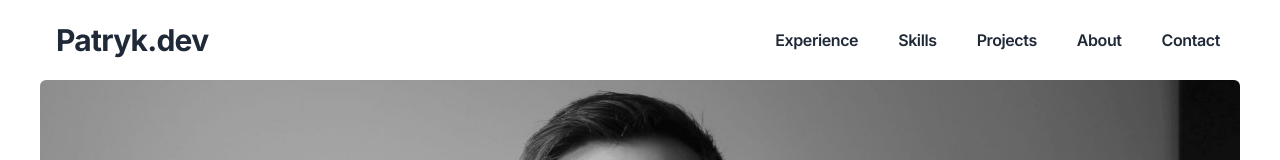
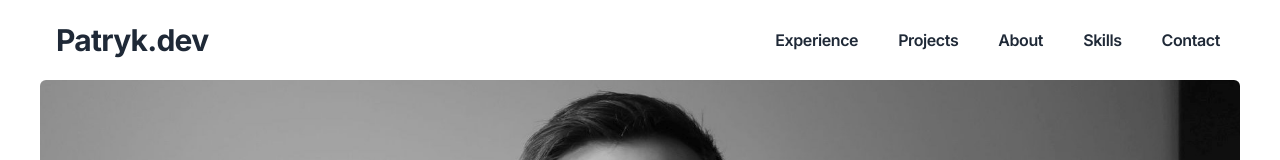
Before and after one commit to patrykswiderski/my-website, a Next.js app: page / in a window 1280 px wide. Shown: the top 160 px of the page. Built offline with nearby package versions, Linux system fonts and the light colour scheme.

Commit message:
Navbar fix

```diff
--- a/app/_components/Navbar.jsx
+++ b/app/_components/Navbar.jsx
@@ -80,12 +80,6 @@ function Navbar() {
 				</li>
 				<li
 					className={cssClassSm}
-					onClick={(e) => handleLinkClick(e, "#skills")}
-				>
-					<a href="#skills">Skills</a>
-				</li>
-				<li
-					className={cssClassSm}
 					onClick={(e) => handleLinkClick(e, "#projects")}
 				>
 					<a href="#projects">Projects</a>
@@ -95,6 +89,12 @@ function Navbar() {
 					onClick={(e) => handleLinkClick(e, "#about")}
 				>
 					<a href="#about">About</a>
+				</li>
+				<li
+					className={cssClassSm}
+					onClick={(e) => handleLinkClick(e, "#skills")}
+				>
+					<a href="#skills">Skills</a>
 				</li>
 				<li
 					className={cssClassSm}
```
